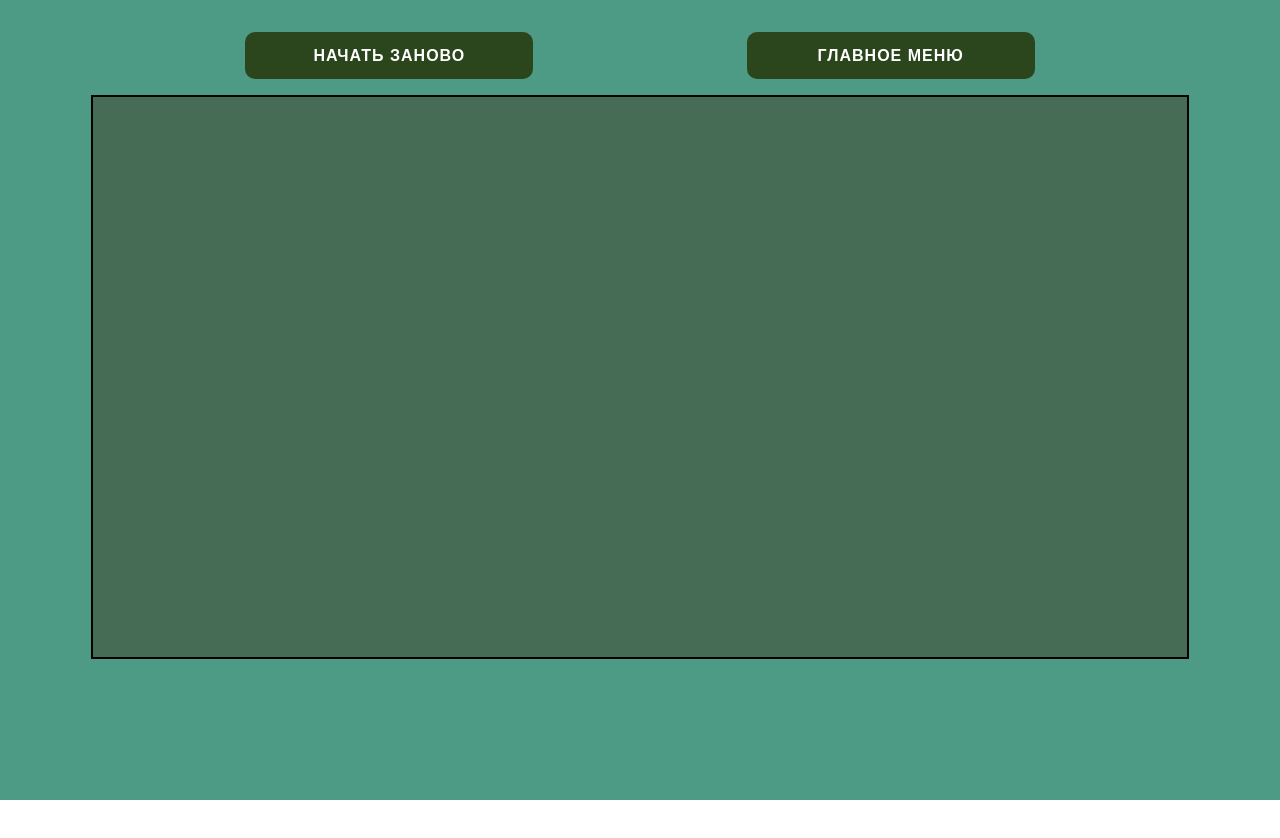
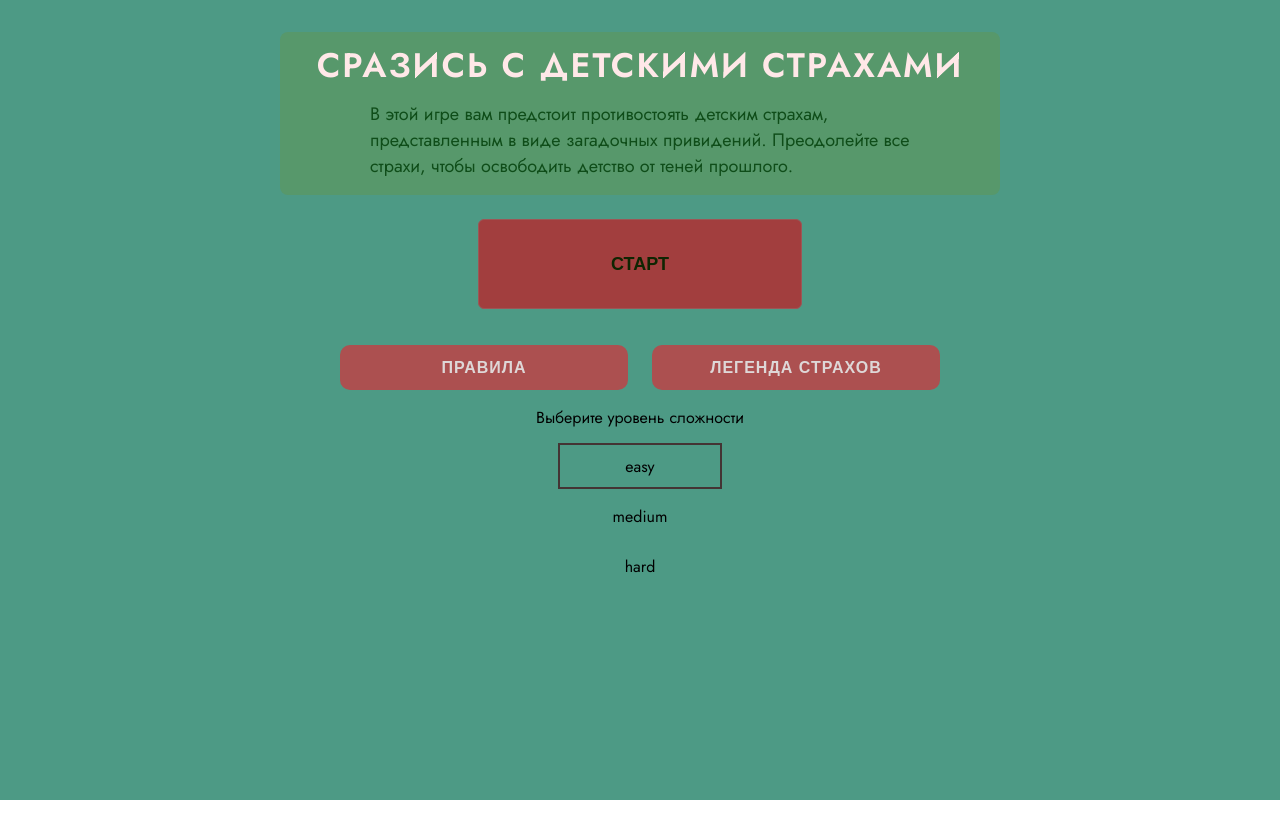
Before and after one commit to junior-hackaton/frontend-team45, a Vue app: page / in a window 1280 px wide. Shown: the top 838 px of the page. Built offline with nearby package versions, Linux system fonts and the light colour scheme.

Commit message:
opening of board

```diff
--- a/src/App.vue
+++ b/src/App.vue
@@ -39,6 +39,6 @@
   font-style: normal;
   font-size: 16px;
   margin: 0;
-  // overflow: hidden;
+  overflow: hidden;
 }
 </style>
--- a/src/components/GameArea/GameBoard.vue
+++ b/src/components/GameArea/GameBoard.vue
@@ -1,25 +1,17 @@
 <template>
-  <div class="wrapper">
-    <div class="container">
-      <div v-if="!showGameScreen" class="game-board">
-        <div class="game-board__buttons">
-          <button class="game-board__button" @click="restartGame">Начать заново</button>
-          <button class="game-board__button" @click="goToMainMenu">Главное меню</button>
-        </div>
-        <div class="game-board__field"></div>
+  <div class="container">
+    <div v-if="!showGameScreen" class="game-board">
+      <div class="game-board__buttons">
+        <button class="game-board__button" @click="restartGame">Начать заново</button>
+        <button class="game-board__button" @click="closeGameBoard">Главное меню</button>
       </div>
-      <GameScreen v-if="showGameScreen" />
+      <div class="game-board__field"></div>
     </div>
   </div>
 </template>
 
 <script>
-import GameScreen from './GameScreen.vue';
-
 export default {
-  components: {
-    GameScreen
-  },
   data() {
     return {
       showGameScreen: false
@@ -29,25 +21,16 @@
     restartGame() {
       console.log('Game restarted');
     },
-    goToMainMenu() {
-      this.showGameScreen = !this.showGameScreen;
+
+    closeGameBoard() {
+      this.showGameScreen = true;
     }
   }
 };
 </script>
+
 <style lang="scss" scoped>
-.wrapper {
-  position: absolute;
-  top: 0;
-  width: 100%;
-  background-color: rgb(77, 154, 133);
-  padding: 2em;
-  height: 100vh;
-
-  @media screen and (max-width: 400px) {
-    padding: 1em;
-  }
-}
+//
 .container {
   width: 100%;
   max-width: 1440px;
@@ -56,6 +39,12 @@
   text-align: center;
 }
 .game-board {
+  position: absolute;
+  top: 3%;
+  left: 0;
+  width: 100%;
+  background-color: rgb(77, 154, 133);
+  height: 100vh;
   &__buttons {
     display: flex;
     justify-content: space-evenly;
--- a/src/components/GameArea/GameScreen.vue
+++ b/src/components/GameArea/GameScreen.vue
@@ -41,16 +41,13 @@
       </div>
     </div>
 
+    <GameRules :rulesText="showGameRules" @close-rules-text="toggleGameRules" />
 
-      <GameRules :rulesText="showGameRules" @close-rules-text="toggleGameRules" />
+    <LegendInfo :legendText="showLegend" @close-legend-text="toggleLegend" />
 
-
-      <LegendInfo :legendText="showLegend" @close-legend-text="toggleLegend" />
-
-
-   <GameBoard :show="showGameBoard" />
-
-
+    <div v-if="showGameBoard">
+      <GameBoard />
+    </div>
   </div>
 </template>
 
@@ -59,9 +56,7 @@
 import LegendInfo from './LegendInfo.vue';
 import GameBoard from './GameBoard.vue';
 
-
 export default {
-
   components: {
     GameRules,
     LegendInfo,
@@ -80,7 +75,9 @@
   methods: {
     startGame() {
       this.showGameBoard = true;
-      console.log('showGameBoard:', this.showGameBoard);
+      this.$nextTick(() => {
+        console.log('showGameBoard:', this.showGameBoard);
+      });
     },
     toggleGameRules() {
       this.showGameRules = !this.showGameRules;
@@ -94,8 +91,7 @@
     },
     toggleLegend() {
       this.showLegend = !this.showLegend;
-    },
-
+    }
   }
 };
 </script>
```
